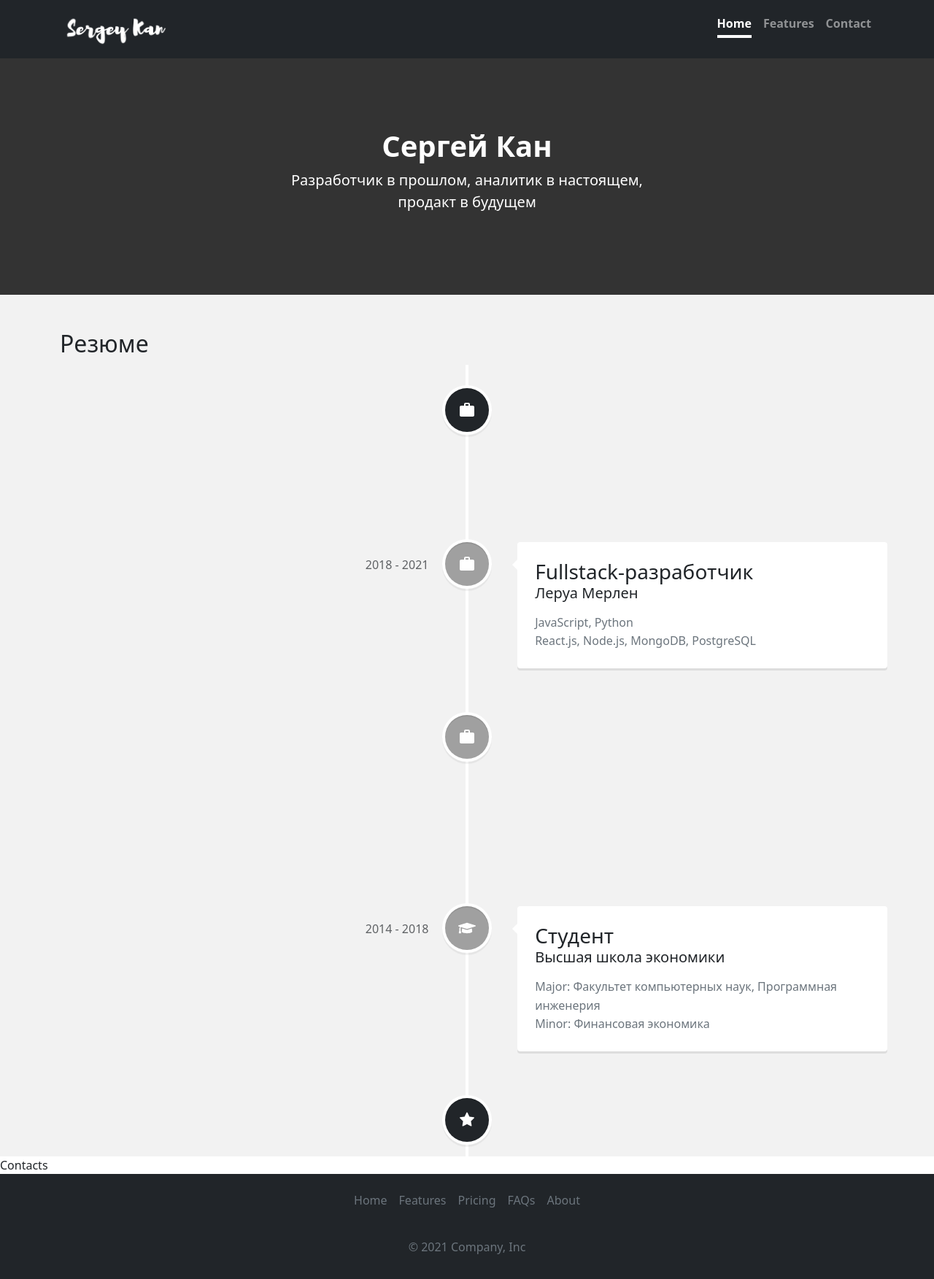
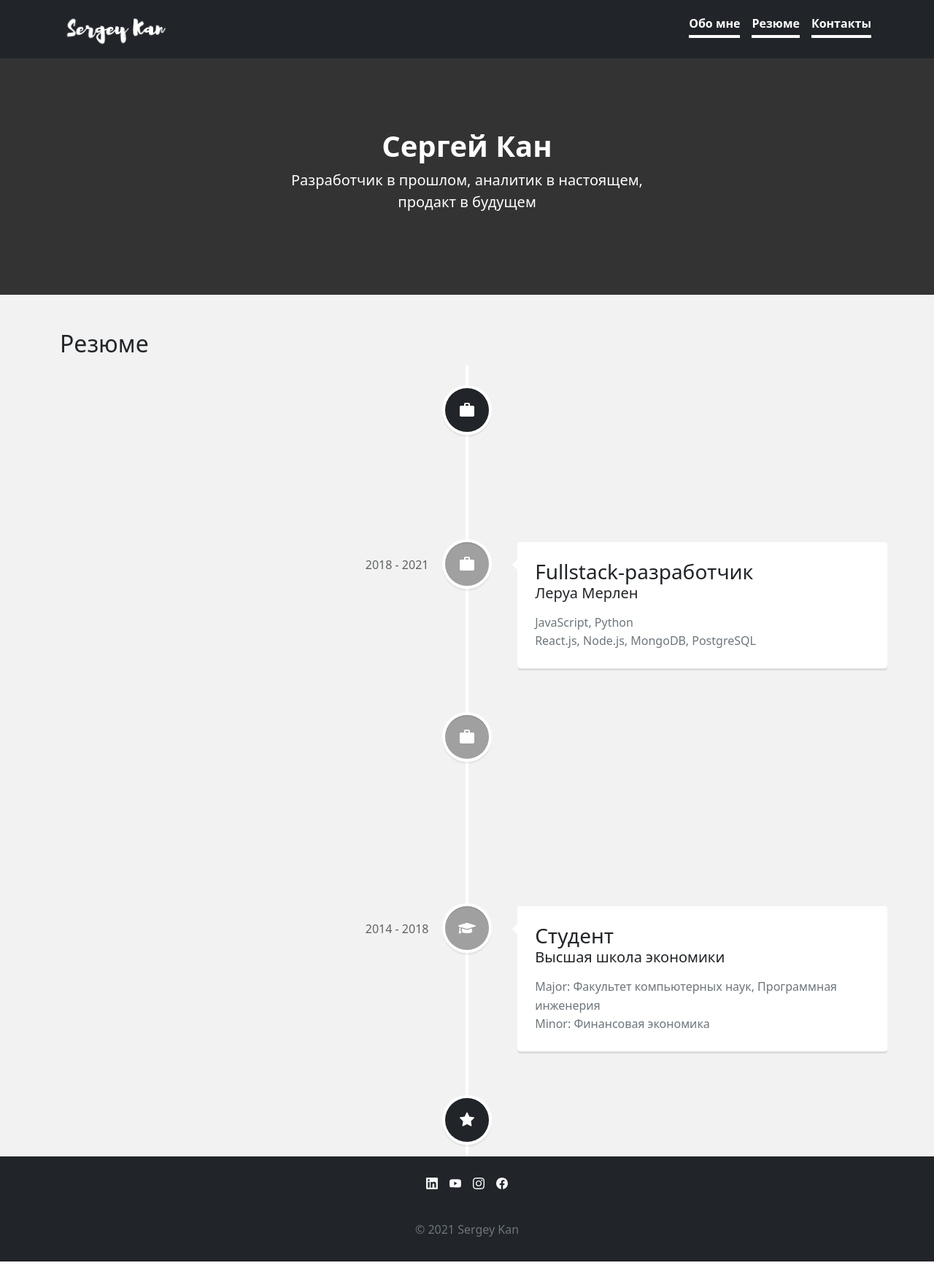
Before and after one commit to serg-kan/portfolio-website, a React (Create React App) app: page / in a window 1280 px wide. Shown: the whole page at 73% size. After the commit the page ends 1729 px from the top, so only its background shows below. Built offline with nearby package versions, Linux system fonts and the light colour scheme.

Commit message:
feat: added social media links

```diff
--- a/src/App.js
+++ b/src/App.js
@@ -6,7 +6,7 @@ function App() {
       <Navbar />
       <About />
       <Timeline />
-      <Contacts />
+      {/* <Contacts /> */}
       <Footer />
     </div>
   );
--- a/src/components/about/About.jsx
+++ b/src/components/about/About.jsx
@@ -29,7 +29,7 @@ const StyledAbout = styled.div`
 
 const About = (props) => {
   return(
-    <StyledAbout className="bg-ad">
+    <StyledAbout className="bg-ad" id="about">
       <div className="py-5 text-center container">
         <div className="row py-lg-5">
           <div className="col-lg-6 col-md-8 mx-auto">
--- a/src/components/contacts/Contacts.jsx
+++ b/src/components/contacts/Contacts.jsx
@@ -1,6 +1,6 @@
 function Contacts (props) {
   return (
-    <div>Contacts </div>
+    <div id="contacts">Contacts </div>
   );
 }
 
--- a/src/components/footer/Footer.jsx
+++ b/src/components/footer/Footer.jsx
@@ -1,17 +1,34 @@
 import React from 'react';
+
+import { SiInstagram, SiFacebook, SiYoutube, SiLinkedin } from 'react-icons/si';
 
 const Footer = () => {
   return (
     <div>
-      <footer class="py-3 bg-dark">
-        <ul class="nav justify-content-center pb-3 mb-3">
-          <li class="nav-item"><a href="#" class="nav-link px-2 text-muted">Home</a></li>
-          <li class="nav-item"><a href="#" class="nav-link px-2 text-muted">Features</a></li>
-          <li class="nav-item"><a href="#" class="nav-link px-2 text-muted">Pricing</a></li>
-          <li class="nav-item"><a href="#" class="nav-link px-2 text-muted">FAQs</a></li>
-          <li class="nav-item"><a href="#" class="nav-link px-2 text-muted">About</a></li>
+      <footer className="py-3 bg-dark" id="footer">
+        <ul className="nav justify-content-center pb-3 mb-3">
+          <li className="nav-item">
+            <a target="_blank" className="nav-link px-2 text-light" rel="noopener noreferrer" href="https://www.linkedin.com/in/%D1%81%D0%B5%D1%80%D0%B3%D0%B5%D0%B9-%D0%BA%D0%B0%D0%BD-53569a138/">
+              <SiLinkedin />
+            </a>
+          </li>
+          <li class="nav-item">
+            <a target="_blank" className="nav-link px-2 text-light" rel="noopener noreferrer" href="https://www.youtube.com/channel/UCM1UBclX5KG3_ebnUXzgCeg">
+              <SiYoutube />
+            </a>
+          </li>
+          <li class="nav-item">
+            <a target="_blank" className="nav-link px-2 text-light" rel="noopener noreferrer" href="https://www.instagram.com/serg_kan/">
+              <SiInstagram />
+            </a>
+          </li>
+          <li class="nav-item">
+            <a target="_blank" className="nav-link px-2 text-light" rel="noopener noreferrer" href="https://www.facebook.com/serg.kan096/">
+              <SiFacebook />
+            </a>
+          </li>
         </ul>
-        <p class="text-center text-muted">&copy; 2021 Company, Inc</p>
+        <p class="text-center text-muted">&copy; 2021 Sergey Kan</p>
       </footer>
     </div>
   );
--- a/src/components/navbar/Navbar.jsx
+++ b/src/components/navbar/Navbar.jsx
@@ -38,9 +38,9 @@ function Navbar(props) {
           <div>
             <img className="float-md-start logo mb-0" src={logo} alt="Logo" />
             <nav className="nav nav-masthead justify-content-center float-md-end">
-              <a className="nav-link active" aria-current="page" href="#">Home</a>
-              <a className="nav-link" href="#">Features</a>
-              <a className="nav-link" href="#">Contact</a>
+              <a className="nav-link active" aria-current="page" href="#about">Обо мне</a>
+              <a className="nav-link active" href="#timeline">Резюме</a>
+              <a className="nav-link active" href="#contacts">Контакты</a>
             </nav>
           </div>
         </header>
```
